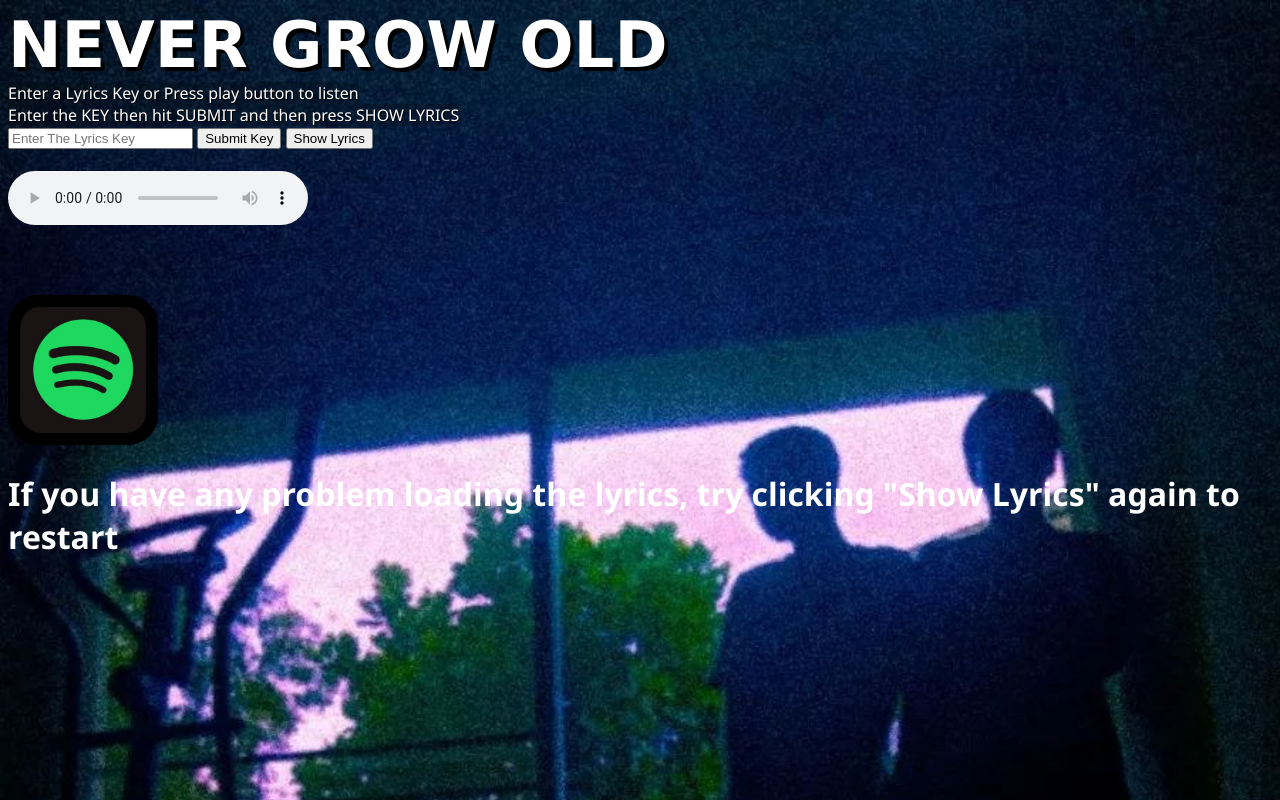
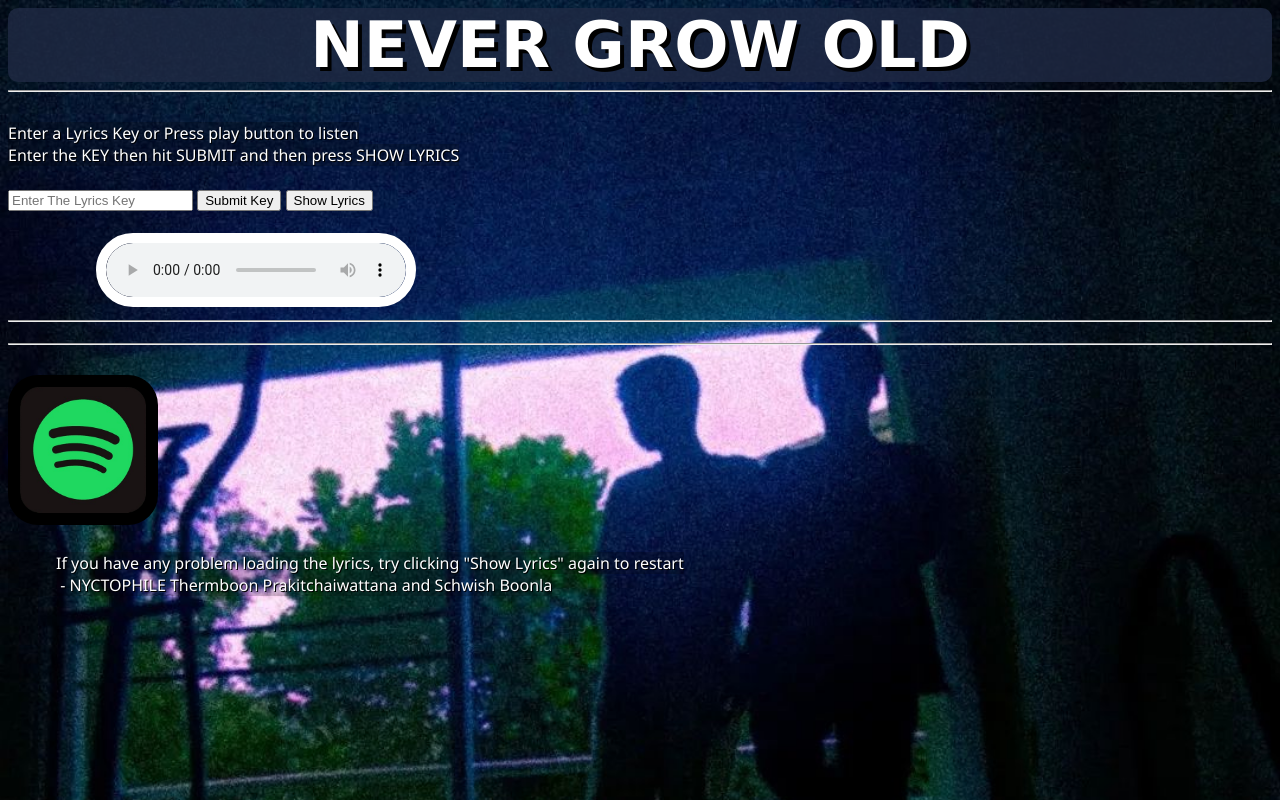
Before and after one commit to 3deevft/NYCTOPHILE, a plain HTML site: page index.html in a window 1280 px wide. Drawn offline with Linux system fonts and the light colour scheme.

Commit message:
Update 3

```diff
--- a/index.html
+++ b/index.html
@@ -8,10 +8,12 @@
 </head>
 <body>
     <p id="text">NEVER GROW OLD </p>
+    <hr>
+    <br>
     <label id="label" style="line-height: 20px;">Enter a Lyrics Key or Press play button to listen</label>
     <br>
     <label id="label">Enter the KEY then hit SUBMIT and then press SHOW LYRICS</label>
-    <br>
+    <br><br>
     <input type="text" id="keyed" placeholder="Enter The Lyrics Key">
 
     <button id="submitKey">Submit Key</button>
@@ -20,10 +22,13 @@
     <audio id="audio" controls>
         <source src="Never grow old.m4a">
     </audio>
+    <hr>
     <h1 id="lyrics"></h1>
-    <br><br>
-    <img src="spotify.png" loading="lazy" id="spotify">
-    <h1>If you have any problem loading the lyrics, try clicking "Show Lyrics" again to restart</h1>
+    <hr><br>
+    <img src="spotify.png" loading="lazy" id="spotify"><br><br>
+    <label id="label">&emsp;&emsp;&emsp;If you have any problem loading the lyrics, try clicking "Show Lyrics" again to restart</label>
+    <br>
+    <label id="label" style="bottom: 0;right: 0;text-align:right;">&emsp;&emsp;&emsp; - NYCTOPHILE Thermboon Prakitchaiwattana and Schwish Boonla</>
     <script src="index.js"></script>
 
 </body>
--- a/style.css
+++ b/style.css
@@ -18,10 +18,11 @@
     background-color: rgba(0,0,0,20%);
 }
 body{
+
     font-family: 'Segoe UI', Tahoma, Geneva, Verdana, sans-serif;
     color :white;
     background-image: url("cover.jpg");
-    background-size:120%;
+    background-size:100%;
 }
 #text{
     font-size :4pc;
@@ -30,8 +31,19 @@ body{
     font-family:Verdana, Geneva, Tahoma, sans-serif;
     text-shadow: 4px 4px black;
     margin: 0;
+    background-color: rgba(32,42,68,80%);
+    border: 10px rgba(32,42,68,80%) transparent;
+    text-align: center;
+    border-radius: 10px;
 }
 #lyrics{
     font-family: 'Segoe UI', Tahoma, Geneva, Verdana, sans-serif;
     color: azure;
+    background-color: rgba(0,0,0,30%);
+
 }
+#audio{
+    margin-left: 7%;
+    border: 10px white solid;
+    border-radius: 100px;
+}
```
